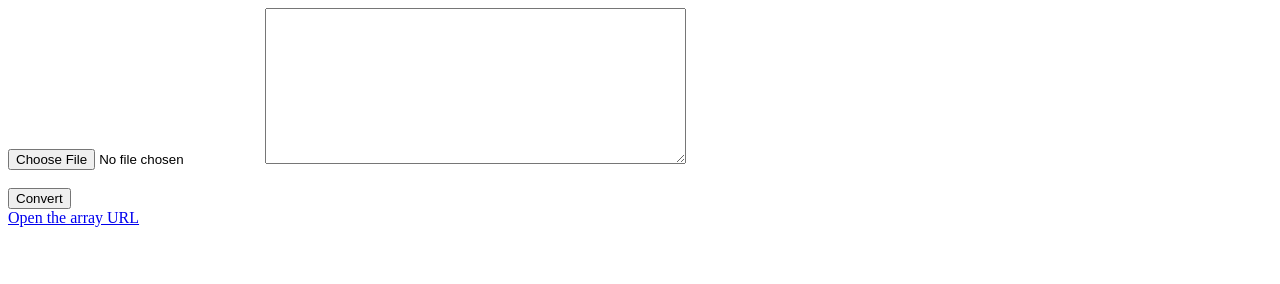
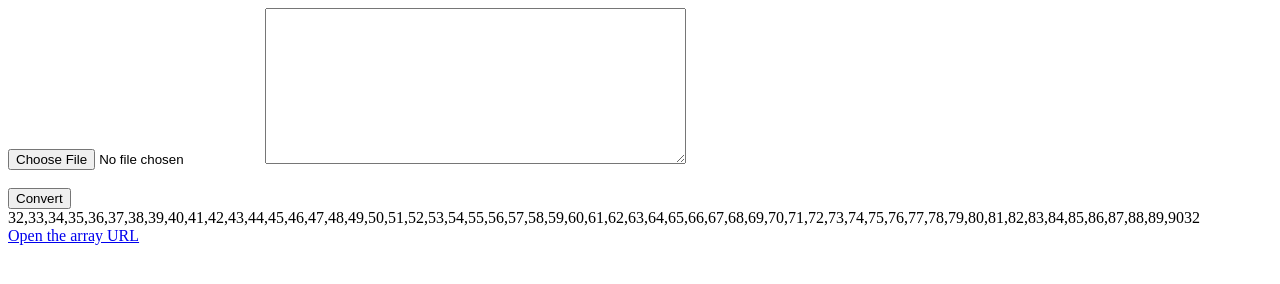
Before and after one commit to surbot-1/blob2, a plain HTML site: page index.html in a window 1280 px wide. Drawn offline with nearby package versions, Linux system fonts and the light colour scheme.

Commit message:
Update index.html

```diff
--- a/index.html
+++ b/index.html
@@ -410,7 +410,7 @@ reader.readAsArrayBuffer(blob); */
     var bufView = new Uint8Array(buf);
         buffer2 = new ArrayBuffer(8);
         var view = new DataView(buffer2);
-        view.setInt8(0,bufview[0]);
+        view.setInt8(0,bufView[0]);
    document.getElementById("div4").innerHTML += bufView ;
    document.getElementById("div4").innerHTML += view.getInt8(0);
    }
```
